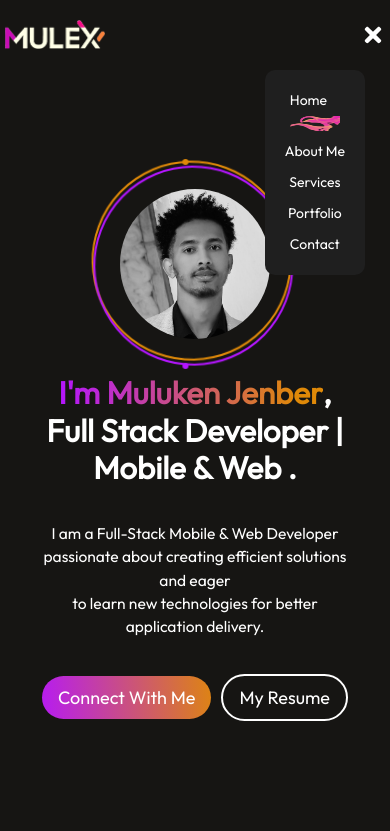
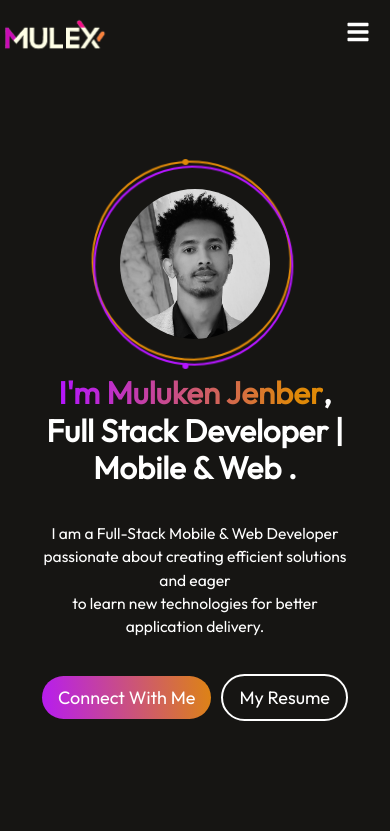
Before and after one commit to muluken0937/My_Portfolio, a React (Vite) app: page /contact in a window 390 px wide. Shown: the top 831 px of the page. Built offline with nearby package versions, Linux system fonts and the light colour scheme.

Commit message:
blocked nav bar menu icons

```diff
--- a/src/components/Navbar/Navbar.css
+++ b/src/components/Navbar/Navbar.css
@@ -5,6 +5,7 @@
     margin: 20px 10%;
     padding: 10px 0;
     position: relative;
+    z-index: 1000;
 }
 
 .nav-menu {
@@ -27,27 +28,34 @@
 .nav-connect:hover {
     transform: scale(1.05);
 }
-.nav-menu li{
+
+.nav-menu li {
     display: flex;
     flex-direction: column;
     gap: 5px;
     cursor: pointer;
 }
-.nav-menu li img{
+
+.nav-menu li img {
     display: flex;
     margin: auto;
+}
 
-}
-.anchor-link{
+.anchor-link {
     text-decoration: none;
     color: white;
 }
 
+/* Hamburger Icon - Fixed Position */
 .nav-hamburger {
     display: none;
     cursor: pointer;
     font-size: 24px;
     color: #fff;
+    position: fixed;
+    top: 20px;
+    right: 20px;
+    z-index: 1001;
 }
 
 @media (max-width: 1200px) {
@@ -92,13 +100,15 @@
         flex-direction: column;
         gap: 15px;
         font-size: 16px;
-        position: absolute;
-        top: 60px;
+        position: fixed; /* Fix menu to viewport */
+        top: 60px; /* Align below hamburger icon */
         right: 20px;
         background: #1f1f1f;
         padding: 20px;
         border-radius: 10px;
         z-index: 1000;
+        max-height: 80vh;
+        overflow-y: auto;
     }
 
     .nav-menu.active {
--- a/src/components/Navbar/Navbar.jsx
+++ b/src/components/Navbar/Navbar.jsx
@@ -6,10 +6,14 @@ import dash from "../../assets/shape1.png";
 import { FaBars, FaTimes } from "react-icons/fa";
 
 const Navbar = () => {
-  const [menuOpen, setMenuOpen] = useState("home");
+  const [menuOpen, setMenuOpen] = useState(false);
 
   const toggleMenu = () => {
     setMenuOpen(!menuOpen);
+  };
+
+  const closeMenu = () => {
+    setMenuOpen(false);
   };
 
   return (
@@ -20,47 +24,51 @@ const Navbar = () => {
       </div>
       <ul className={`nav-menu ${menuOpen ? "active" : ""}`}>
         <li>
-          <Link to="home" smooth={true} duration={500} className="anchor-Link">
-            <p onClick={() => setMenuOpen("home")}>Home</p>
+          <Link to="home" smooth={true} duration={500} className="anchor-Link" onClick={closeMenu}>
+            <p>Home</p>
           </Link>
           {menuOpen === "home" ? (
             <img src={dash} style={{ width: "50px", height: "15px" }} />
           ) : null}
         </li>
         <li>
-          <Link to="about" smooth={true} duration={500} className="anchor-Link">
-            <p onClick={() => setMenuOpen("about")}>About Me</p>
+          <Link to="about" smooth={true} duration={500} className="anchor-Link" onClick={closeMenu}>
+            <p>About Me</p>
           </Link>
           {menuOpen === "about" ? (
             <img src={dash} style={{ width: "50px", height: "15px" }} />
           ) : null}
         </li>
         <li>
-          <Link to="services" smooth={true} duration={500} className="anchor-Link">
-            <p onClick={() => setMenuOpen("services")}>Services</p>
+          <Link to="services" smooth={true} duration={500} className="anchor-Link" onClick={closeMenu}>
+            <p>Services</p>
           </Link>
           {menuOpen === "services" ? (
             <img src={dash} style={{ width: "50px", height: "15px" }} />
           ) : null}
         </li>
         <li>
-          <Link to="work" smooth={true} duration={500} className="anchor-Link">
-            <p onClick={() => setMenuOpen("work")}>Portfolio</p>
+          <Link to="work" smooth={true} duration={500} className="anchor-Link" onClick={closeMenu}>
+            <p>Portfolio</p>
           </Link>
           {menuOpen === "work" ? (
             <img src={dash} style={{ width: "50px", height: "15px" }} />
           ) : null}
         </li>
         <li>
-          <Link to="contact" smooth={true} duration={500} className="anchor-Link">
-            <p onClick={() => setMenuOpen("contact")}>Contact</p>
+          <Link to="contact" smooth={true} duration={500} className="anchor-Link" onClick={closeMenu}>
+            <p>Contact</p>
           </Link>
           {menuOpen === "contact" ? (
             <img src={dash} style={{ width: "50px", height: "15px" }} />
           ) : null}
         </li>
       </ul>
-      <div className="nav-connect"> <Link className="anchor-link"  to="contact" smooth={true} duration={500}>Connect With Me</Link></div>
+      <div className="nav-connect">
+        <Link className="anchor-link" to="contact" smooth={true} duration={500} onClick={closeMenu}>
+          Connect With Me
+        </Link>
+      </div>
     </div>
   );
 };
```
